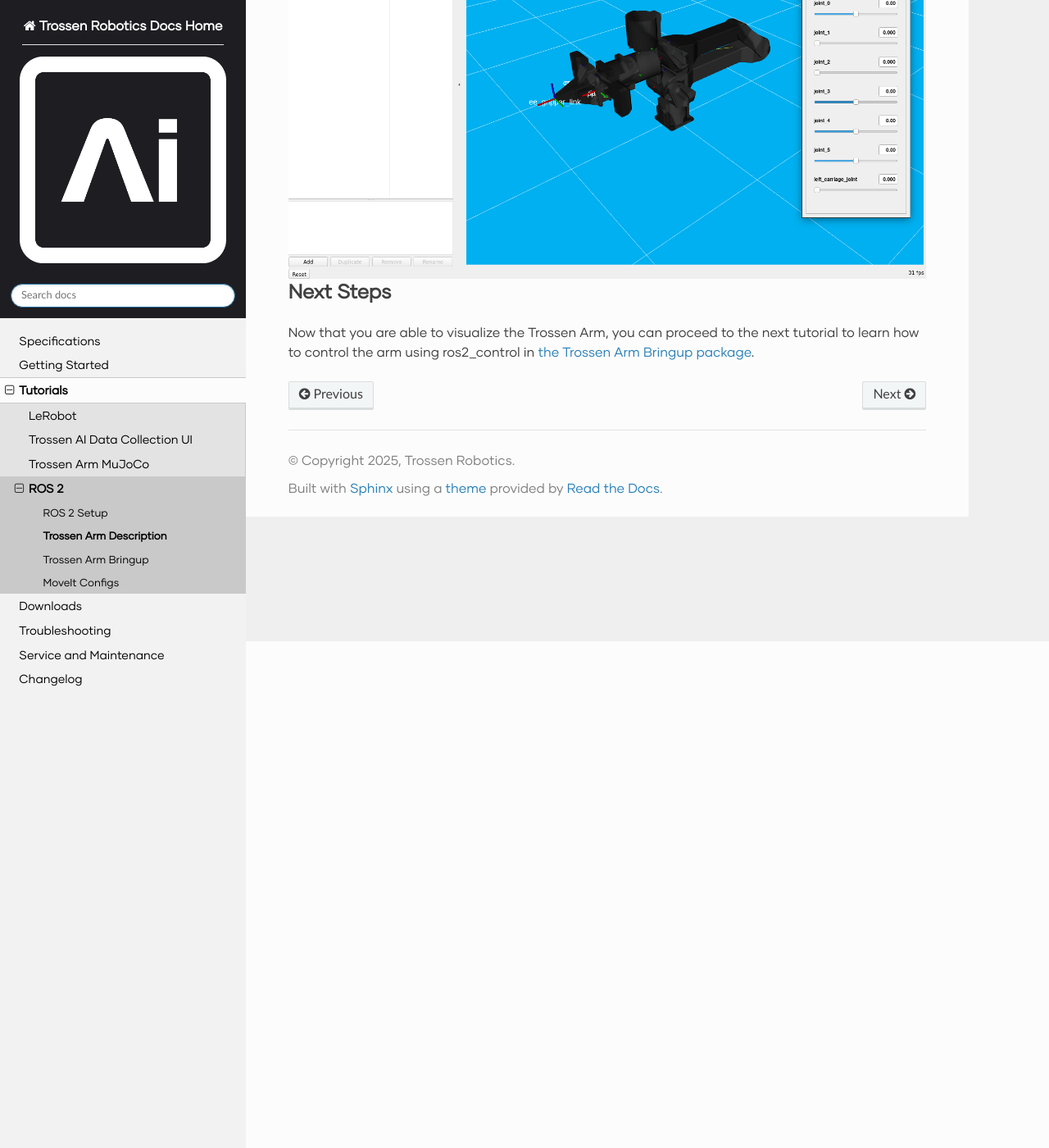
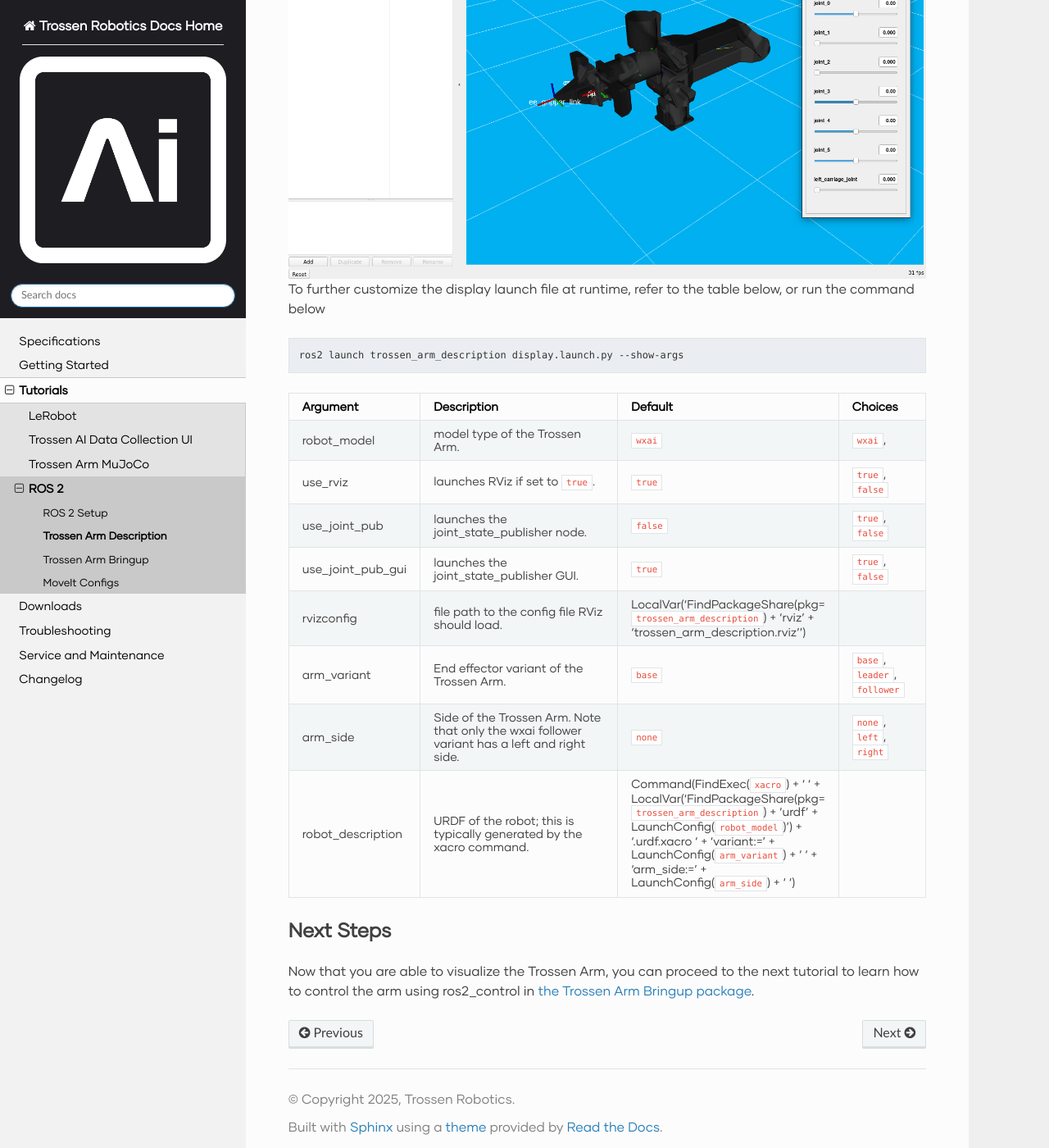
Before and after one commit to TrossenRobotics/trossen_arm, a Sphinx documentation site: the page built from docs/tutorials/ros2/description.rst, in a window 1280 px wide and 1400 px high, scrolled down 618 px. Shown: the whole window at 82% size. Built offline with Sphinx 7.4.7 and the Read the Docs theme 3.1.0, drawn with Linux system fonts in a browser that asks for light colours; some web fonts are replaced; pages that are not in the unit, such as notebooks, are missing from menus.

Commit message:
Add launch args
https://github.com/TrossenRobotics/trossen_arm/pull/96/files#r2190854904

```diff
--- /dev/null
+++ b/docs/_data/trossen_arm_description.csv
@@ -0,0 +1,9 @@
+"Argument","Description","Default","Choices"
+"robot_model","model type of the Trossen Arm.","``wxai``","``wxai``,"
+"use_rviz","launches RViz if set to ``true``.","``true``","``true``, ``false``"
+"use_joint_pub","launches the joint_state_publisher node.","``false``","``true``, ``false``"
+"use_joint_pub_gui","launches the joint_state_publisher GUI.","``true``","``true``, ``false``"
+"rvizconfig","file path to the config file RViz should load.","LocalVar('FindPackageShare\(pkg= ``trossen_arm_description``\) + 'rviz' + 'trossen_arm_description.rviz'')",""
+"arm_variant","End effector variant of the Trossen Arm.","``base``","``base``, ``leader``, ``follower``"
+"arm_side","Side of the Trossen Arm. Note that only the wxai follower variant has a left and right side.","``none``","``none``, ``left``, ``right``"
+"robot_description","URDF of the robot; this is typically generated by the xacro command.","Command(FindExec\(``xacro``\) + ' ' + LocalVar('FindPackageShare\(pkg= ``trossen_arm_description``\) + 'urdf' + LaunchConfig\(``robot_model``\)') + '.urdf.xacro ' + 'variant:=' + LaunchConfig\(``arm_variant``\) + ' ' + 'arm_side:=' + LaunchConfig\(``arm_side``\) + ' ')",""
--- a/docs/tutorials/ros2/description.rst
+++ b/docs/tutorials/ros2/description.rst
@@ -21,6 +21,17 @@ Setting the ``use_joint_pub_gui`` launch argument to ``true`` launches a GUI tha
     :align: center
     :alt: The WidowX AI visualized using RViz
 
+To further customize the display launch file at runtime, refer to the table below, or run the command below
+
+.. code-block:: console
+
+    ros2 launch trossen_arm_description display.launch.py --show-args
+
+.. csv-table::
+    :file: /_data/trossen_arm_description.csv
+    :header-rows: 1
+    :widths: 20, 60, 20, 20
+
 Next Steps
 ==========
 
```
Also changed, not shown: docs/_data/trossen_arm_bringup.csv (added, +9 -0 lines), docs/_data/trossen_arm_moveit.csv (added, +7 -0 lines), docs/tutorials/ros2/bringup.rst (+11 -0 lines), docs/tutorials/ros2/moveit.rst (+11 -0 lines).
